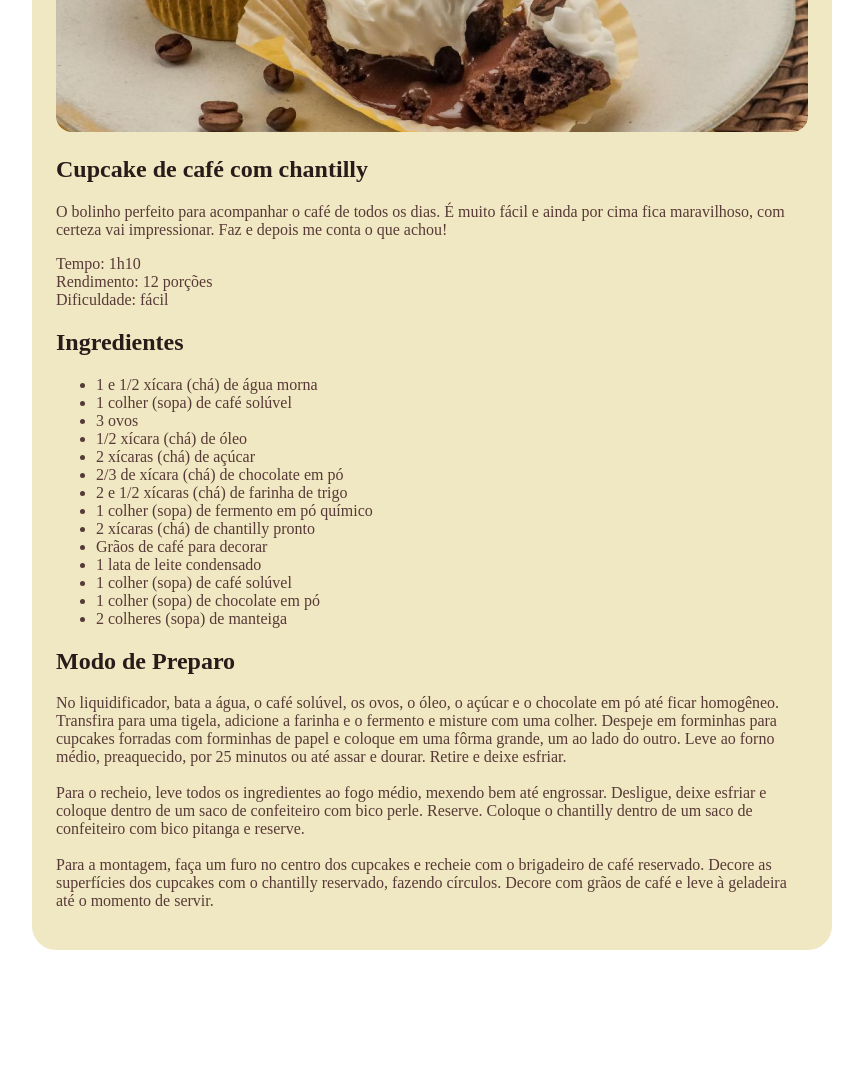
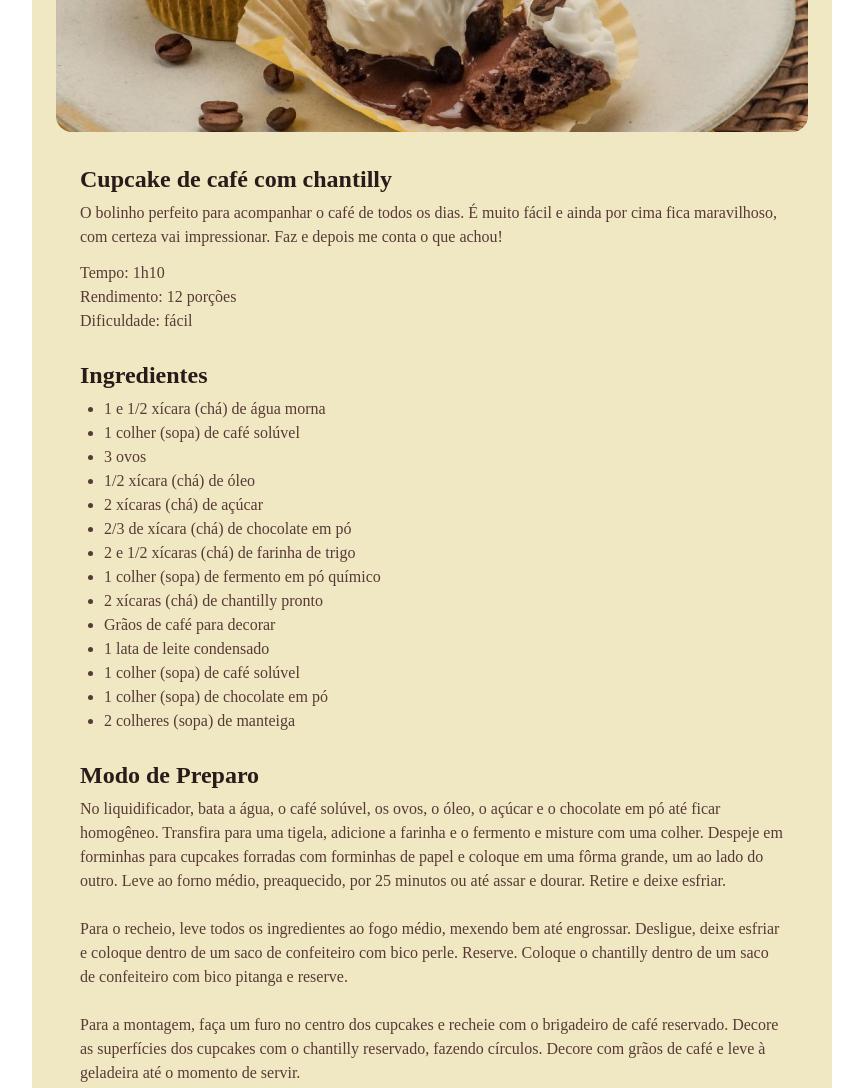
Before and after one commit to souzakleiton/projeto-receitas, a plain HTML site: page index.html in a window 1280 px wide. Shown: the part 340-1428 px from the top of the page, without its empty margins (208-1071 px from the left). Before the commit the page ends 1338 px from the top, so only its background shows below. Drawn offline with Linux system fonts and the light colour scheme; a web font is replaced by a local one.

Commit message:
Personalizando espaços

```diff
--- a/style.css
+++ b/style.css
@@ -1,6 +1,11 @@
+* {
+  margin: 0;
+  padding: 0;
+}
+
 :root {
   font-family: "Alice", serif;
-  line-hight: 150%;
+  line-height: 150%;
   color: #573A37;
 }
 
@@ -22,14 +27,32 @@ img {
   margin: 48px auto;
 }
 
+main {
+  padding: 24px;
+}
+
+section + section {
+  margin-top: 24px;
+}
+
+#about p + p {
+  margin-top: 12px;
+}
+
 h1 {
-  line-hight: 140%;
+  line-height: 140%;
 }
 
 h2 {
   font-size: 24px;
+  line-height: 150%;
 }
 
 h1, h2 {
   color: #291B1A;
+  margin-bottom: 4px;
 }
+
+ul {
+  padding-left: 24px;
+}
```
